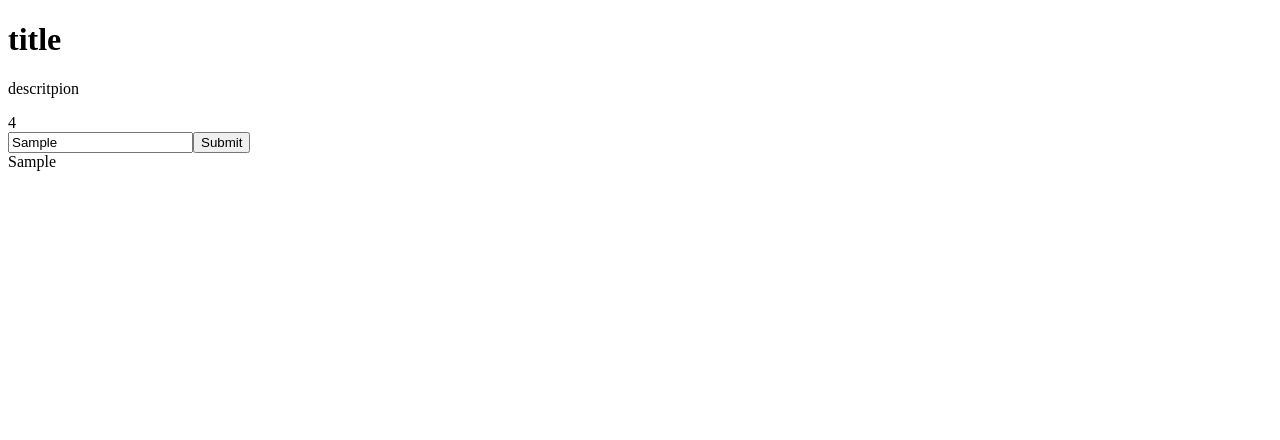
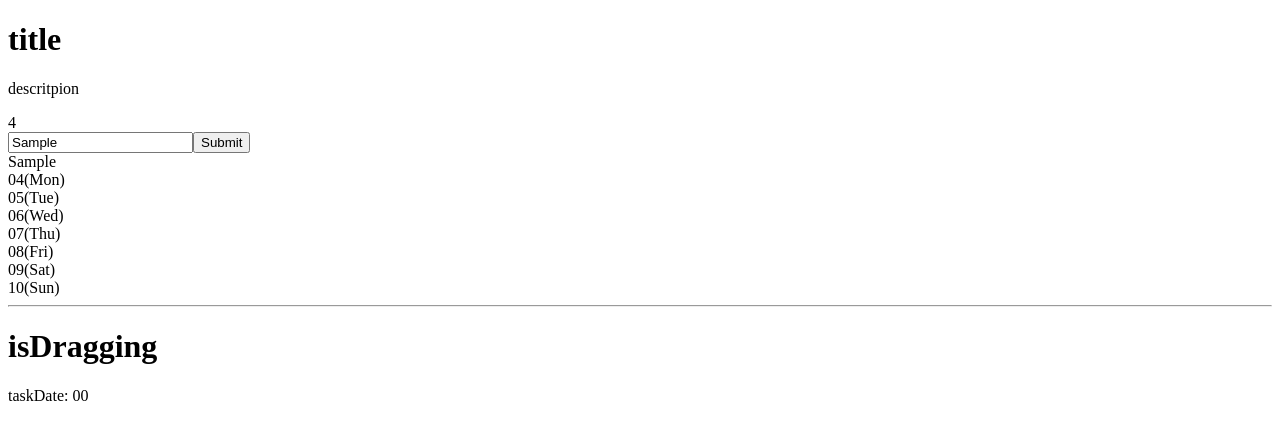
Before and after one commit to ryuncoders/task-flow, a Next.js app: page /work-item/1 in a window 1280 px wide. Both pictures are taken after typing "Sample" into the empty fields and a click on the button "Submit". Shown: the top 440 px of the page. Built offline with nearby package versions, Linux system fonts and the light colour scheme; no server answers; the database is empty.

Commit message:
feat: work-item의 isDragging 기능

```diff
--- a/app/work-item/[id]/page.tsx
+++ b/app/work-item/[id]/page.tsx
@@ -1,12 +1,147 @@
+"use client";
+
 import { getWorkItem } from "@/app/api/data";
+import GoalComponents from "@/components/goal-components";
 import WorkList from "@/components/work-item/work-list";
 import { useParams } from "next/navigation";
+import { useEffect, useState } from "react";
+import { addWorkItem } from "./actions";
+import { getWeekDateWithWeekdays } from "@/lib/utils";
 
-export default async function WorkItem({ params }: { params: { id: string } }) {
-  const workList = await getWorkItem(+params.id!);
+const workList = [{ id: 1, title: "hello world" }];
+
+const defaultColor = "#ffffff";
+const paintColor = "#2563eb";
+
+interface IWorkItem {
+  title: string;
+}
+
+export default function WorkItem({ params }: { params: { id: string } }) {
+  const dateAndWeekDays = getWeekDateWithWeekdays();
+
+  const [workItem, setWorkItem] = useState<IWorkItem[]>([]);
+
+  // 주간 타임라인
+  const [allTimeLine, setAllTimeLine] = useState<string[][]>([]);
+
+  // drag 동작
+  const [isDragging, setIsDragging] = useState(false);
+  const [taskDate, setTaskDate] = useState([0, 0]);
+  const handleMouseDown = (event: any, index: number, color_index: number) => {
+    event.preventDefault();
+    setIsDragging(true);
+    paintDiv(index, color_index);
+    setTaskDate((prev) => [index, prev[1]]);
+  };
+
+  const handleMouseEnter = (index: number, color_index: number) => {
+    if (isDragging) paintDiv(index, color_index);
+  };
+
+  const handleMouseUp = () => {
+    setIsDragging(false);
+  };
+
+  const paintDiv = (index: number, color_index: number) => {
+    setAllTimeLine((prevTimeLine) => {
+      return prevTimeLine.map((timeLine, idx) => {
+        if (idx === index) {
+          // 현재 index의 색상 배열만 업데이트
+          const newTimeLine = timeLine.map((color, i) =>
+            i === color_index ? paintColor : color
+          );
+          return newTimeLine;
+        }
+        // 나머지 타임라인은 그대로 유지
+        return timeLine;
+      });
+    });
+  };
+
+  useEffect(() => {
+    console.log(allTimeLine);
+  }, [allTimeLine]);
+  // const workItems = await getWorkItem(+params.id!);
+
+  // const [workItem, setWorkItem] = useState<IWorkItem[]>(workList);
+  // const [optimisticWorkItem, setOptimisticWorkItem] = useOptimistic(workItem, );
+  const onSubmitHandle = async (event: any) => {
+    event.preventDefault();
+
+    const newDragLine = Array(7).fill("#ffffff");
+    // @ts-ignore
+    setAllTimeLine((prev) => [...prev, newDragLine]);
+
+    setWorkItem((prev) => [...prev, { title: event.target[0].value }]);
+    // await addWorkItem(new FormData(event.target), 1);
+  };
+
   return (
-    <div>
-      <WorkList workList={workList} />
+    <div className="p-5">
+      <div className="flex flex-col gap-3 p-5">
+        <GoalComponents
+          title={"title"}
+          description={"descritpion"}
+          period={4}
+        />
+      </div>
+      <div className="flex auto-rows-auto-[100px]">
+        <div className="flex flex-col">
+          {/* submit : ok!*/}
+          <form onSubmit={onSubmitHandle} className="col-span-3 min-w-60">
+            <input type="text" name="title" placeholder="write work item" />
+            <button type="submit">Submit</button>
+          </form>
+          <div className="col-span-3  min-w-60">
+            {workItem.map((item, index) => (
+              <div key={index}>
+                <span>{item.title}</span>
+              </div>
+            ))}
+          </div>
+        </div>
+        <div className="w-full">
+          {/* date : ok!*/}
+          <div className="grid grid-cols-7">
+            {dateAndWeekDays.map((date, index) => (
+              <div key={index} className="row-span-1 text-center">
+                {date.day}({date.weekdays})
+              </div>
+            ))}
+          </div>
+          <div
+            className=""
+            onMouseUp={handleMouseUp}
+            onMouseLeave={handleMouseUp}
+          >
+            {allTimeLine.map((line, index) => (
+              <div
+                className="grid grid-cols-7"
+                key={index}
+                onMouseLeave={handleMouseUp}
+              >
+                {[...line].map((color, color_index) => (
+                  <div
+                    key={color_index}
+                    className="row-span-1 border h-6"
+                    style={{ backgroundColor: color }}
+                    onMouseDown={(e) => handleMouseDown(e, index, color_index)}
+                    onMouseEnter={() => handleMouseEnter(index, color_index)}
+                  />
+                ))}
+              </div>
+            ))}
+          </div>
+        </div>
+      </div>
+      <hr />
+      <div className="mt-4">
+        <div>
+          <h1>isDragging</h1>
+          <div>taskDate: {taskDate}</div>
+        </div>
+      </div>
     </div>
   );
 }
--- /dev/null
+++ b/lib/utils.ts
@@ -0,0 +1,24 @@
+export function getWeekDateWithWeekdays() {
+  const today = new Date();
+
+  const dayOfWeek = today.getDay();
+  const mondayOffset = dayOfWeek === 0 ? -6 : 1 - dayOfWeek;
+  // const weekdays = ["Sunday", "Monday", "Tuesday", "Wednesday", "Thursday", "Friday", "Saturday"];
+
+  const weekDates = [];
+
+  for (let i = 0; i < 7; i++) {
+    const date = new Date(today);
+    date.setDate(today.getDate() + mondayOffset + i);
+
+    const [weekdays, month, day, ...time] = date.toString().split(" ");
+
+    weekDates.push({
+      weekdays,
+      month,
+      day,
+    });
+  }
+
+  return weekDates;
+}
```
